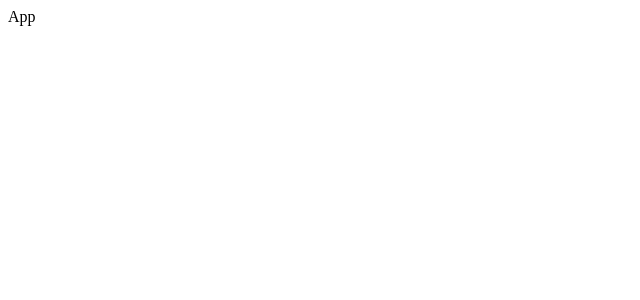
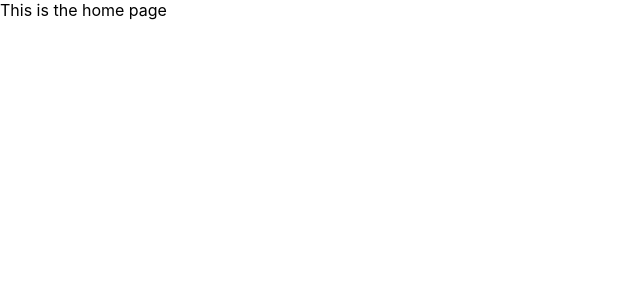
Before and after one commit to joy-rout/box-office, a React (Create React App) app: page / in a window 1280 px wide. Shown: the top 300 px of the page, without its empty margins (0-640 px from the left). Built offline with nearby package versions, Linux system fonts and the light colour scheme.

Commit message:
added react router

```diff
--- a/package.json
+++ b/package.json
@@ -9,6 +9,8 @@
     "eslint": "^8.19.0",
     "react": "^18.2.0",
     "react-dom": "^18.2.0",
+    "react-router": "^5.2.0",
+    "react-router-dom": "^5.2.0",
     "react-scripts": "5.0.1",
     "web-vitals": "^2.1.4"
   },
--- a/src/App.js
+++ b/src/App.js
@@ -1,8 +1,15 @@
 import React from 'react'
+import { Switch , Route } from 'react-router-dom'
 
 function App() {
   return (
-    <div>App</div>
+    <Switch>
+      <Route exact path="/">This is the home page</Route>
+
+      <Route exact path="/index">This is index page</Route>
+
+      <Route>404 error page not found</Route>
+    </Switch>
   )
 }
 
--- a/src/index.js
+++ b/src/index.js
@@ -1,13 +1,16 @@
 import React from 'react';
 import ReactDOM from 'react-dom/client';
-
+import './index.css';
+import { BrowserRouter } from 'react-router-dom';
 import App from './App';
 import reportWebVitals from './reportWebVitals';
 
 const root = ReactDOM.createRoot(document.getElementById('root'));
 root.render(
   <React.StrictMode>
+    <BrowserRouter>
     <App />
+    </BrowserRouter>
   </React.StrictMode>
 );
 
```
Also changed, not shown: 2 other files (tests, documents, lock files or other folders).
